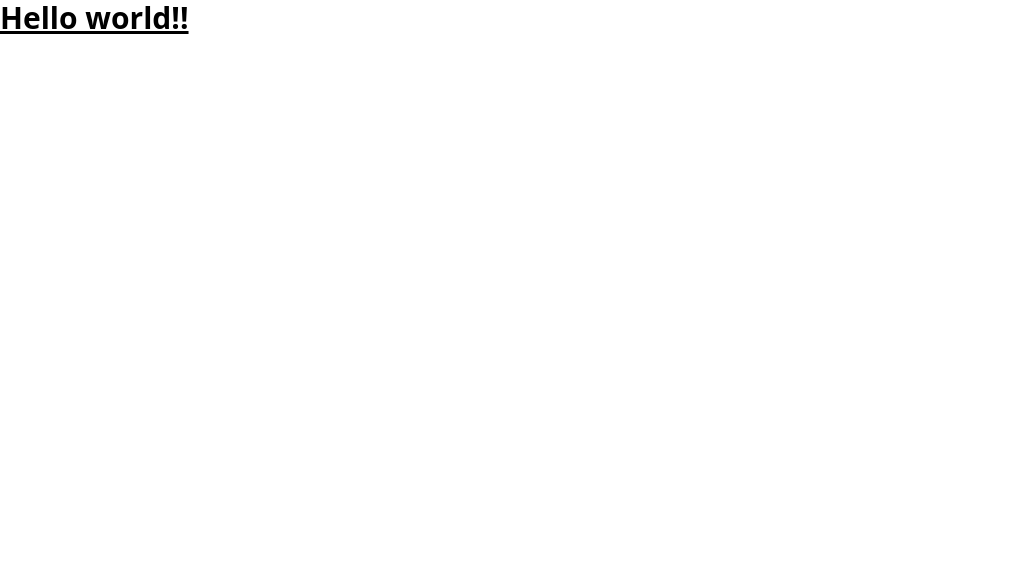
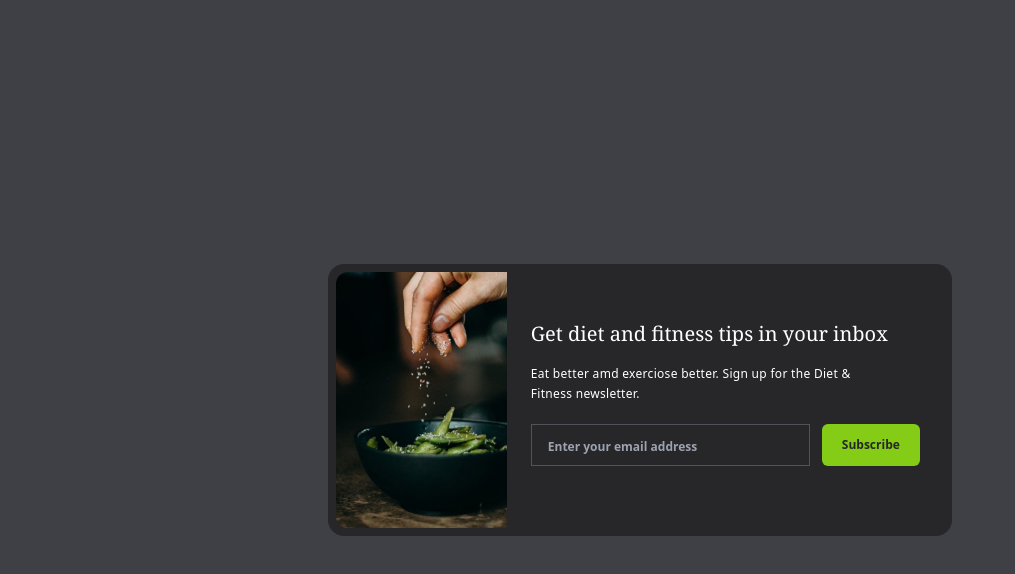
Before and after one commit to G-Linares/tailwind-example, a React (Create React App) app: page / in a window 1280 px wide. Shown: the top 574 px of the page, without its empty margins (0-1015 px from the left). Built offline with nearby package versions, Linux system fonts and the light colour scheme.

Commit message:
finished element

```diff
--- a/src/App.js
+++ b/src/App.js
@@ -1,11 +1,32 @@
-import React from 'react'
+import React from "react";
+import img from "./Images/image.jpg"
 
 const App = () => {
   return (
-    <h1 className="text-3xl font-bold underline">
-      Hello world!!
-    </h1>
-  )
-}
+    // background container
+    <div className="flex items-center justify-center h-screen bg-zinc-700">
+        <div className="bg-zinc-800 p-2 mx-6 rounded-2xl">
+            <div className="flex flex-col md:flex-row rounded-l-xl">
+                <img src={img} alt="email example" className="object-fit rounded-xl h-80 md:h-64  md:rounded-l-xl md:rounded-r-none transform hover:scale-105 hover:rounded-xl duration-200"/>
+                <div className="p-6 md:pt-12">
+                    <h2 className="font-serif text-xl font-medium text-center text-white md:text-left">
+                        Get diet and fitness tips in your inbox
+                    </h2>
+                    <p className="max-w-xs my-4 text-xs leading-5 tracking-wide text-white md:text-left">
+                        Eat better amd exerciose better. Sign up for the Diet & Fitness newsletter.
+                    </p>
+                    <div className="flex flex-col mt-5 my-4 md:space-x-3 md:flex-row md:space-y-0">
+                        <input type="text" placeholder="Enter your email address" className="p-2 px-4 text-center text-white bg-zinc-800 font-semibold border border-zinc-600 placeholder:text-xs placeholder:text-center md:text-left placeholder:md:text-left focus:outline-none"/>
+                        <button className="mt-4 px-5 py-3 rounded-md text-xs text-zinc-800 bg-lime-500 hover:bg-lime-700 hover:text-white font-semibold duration-500">
+                            Subscribe
+                        </button>
+                    </div>
 
-export default App
+                </div>
+            </div>
+        </div>
+    </div>
+  );
+};
+
+export default App;
```
Also changed, not shown: src/Images/image.jpg (added).
